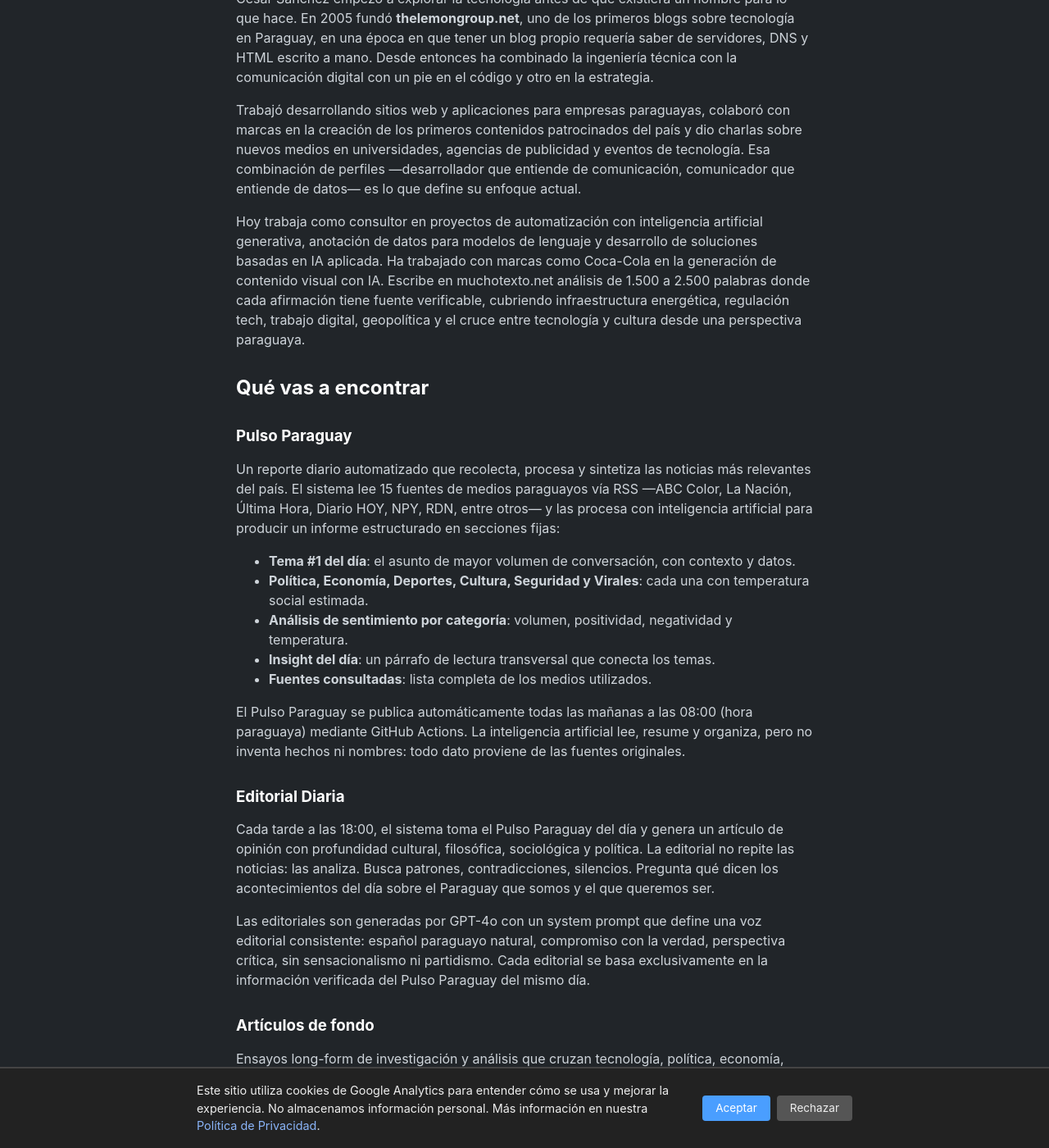
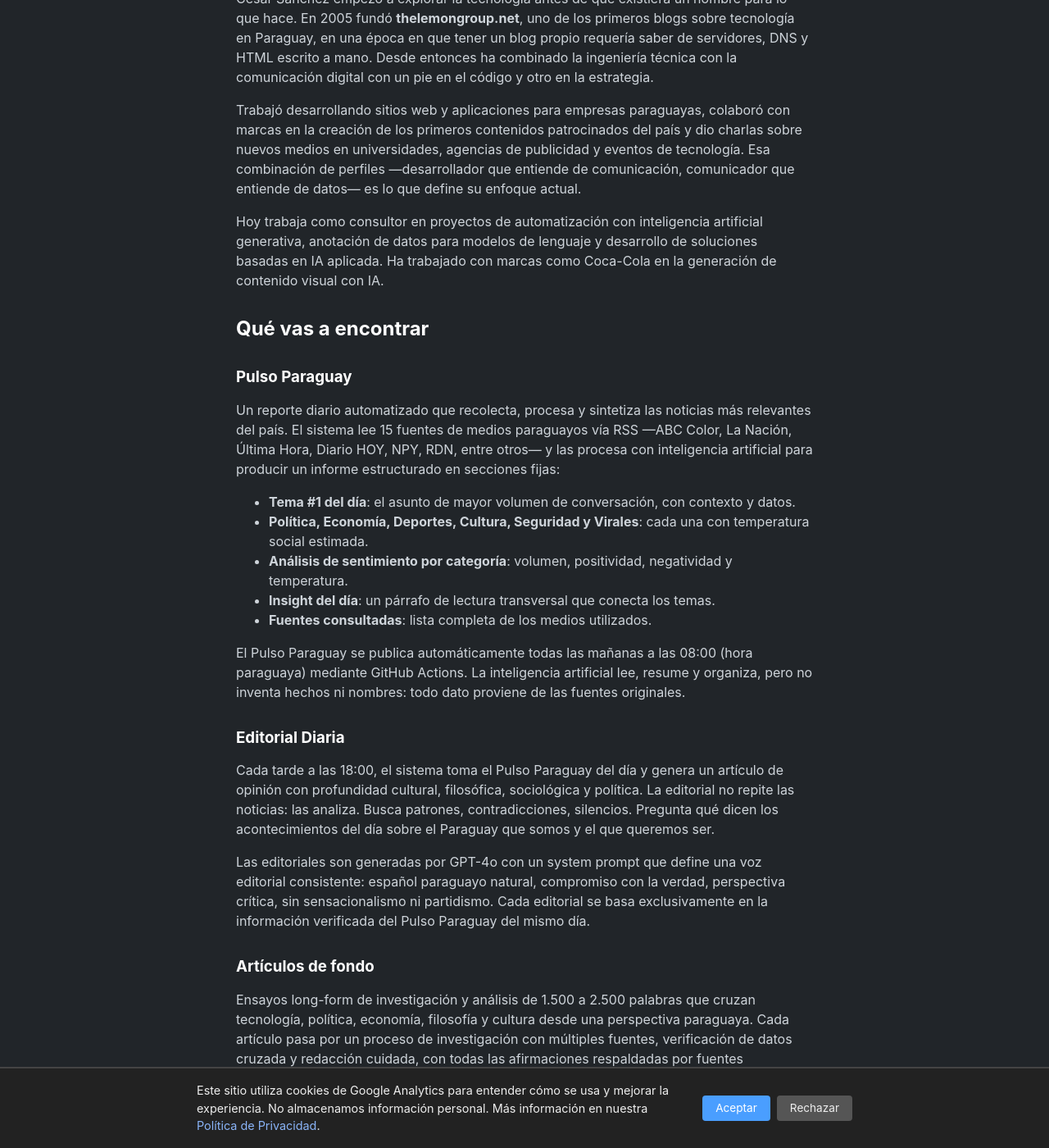
Before and after one commit to miravosqueinteresante/muchotexto.net, a Jekyll site: the page built from about.markdown, in a window 1280 px wide and 1400 px high, scrolled down 405 px. Shown: the whole window at 82% size. Built offline with Jekyll 4.4.1, drawn with Linux system fonts in a browser that asks for light colours.

Commit message:
About: mover word count a Articulos de fondo

```diff
--- a/about.markdown
+++ b/about.markdown
@@ -13,7 +13,7 @@ César Sánchez empezó a explorar la tecnología antes de que existiera un nomb
 
 Trabajó desarrollando sitios web y aplicaciones para empresas paraguayas, colaboró con marcas en la creación de los primeros contenidos patrocinados del país y dio charlas sobre nuevos medios en universidades, agencias de publicidad y eventos de tecnología. Esa combinación de perfiles —desarrollador que entiende de comunicación, comunicador que entiende de datos— es lo que define su enfoque actual.
 
-Hoy trabaja como consultor en proyectos de automatización con inteligencia artificial generativa, anotación de datos para modelos de lenguaje y desarrollo de soluciones basadas en IA aplicada. Ha trabajado con marcas como Coca-Cola en la generación de contenido visual con IA. Escribe en muchotexto.net análisis de 1.500 a 2.500 palabras donde cada afirmación tiene fuente verificable, cubriendo infraestructura energética, regulación tech, trabajo digital, geopolítica y el cruce entre tecnología y cultura desde una perspectiva paraguaya.
+Hoy trabaja como consultor en proyectos de automatización con inteligencia artificial generativa, anotación de datos para modelos de lenguaje y desarrollo de soluciones basadas en IA aplicada. Ha trabajado con marcas como Coca-Cola en la generación de contenido visual con IA.
 
 ## Qué vas a encontrar
 
@@ -37,7 +37,7 @@ Las editoriales son generadas por GPT-4o con un system prompt que define una voz
 
 ### Artículos de fondo
 
-Ensayos long-form de investigación y análisis que cruzan tecnología, política, economía, filosofía y cultura desde una perspectiva paraguaya. Estos artículos no son generados automáticamente: cada uno pasa por un proceso de investigación con múltiples fuentes, verificación de datos cruzada y redacción cuidada.
+Ensayos long-form de investigación y análisis de 1.500 a 2.500 palabras que cruzan tecnología, política, economía, filosofía y cultura desde una perspectiva paraguaya. Cada artículo pasa por un proceso de investigación con múltiples fuentes, verificación de datos cruzada y redacción cuidada, con todas las afirmaciones respaldadas por fuentes verificables.
 
 El objetivo es aportar una perspectiva que hoy no abunda: el análisis profundo de la inteligencia artificial y la tecnología desde Paraguay, escrito en español y pensado tanto para lectores locales como para cualquiera que quiera entender qué está pasando en esta parte del mundo.
 
```
